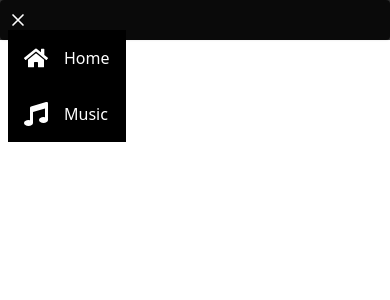
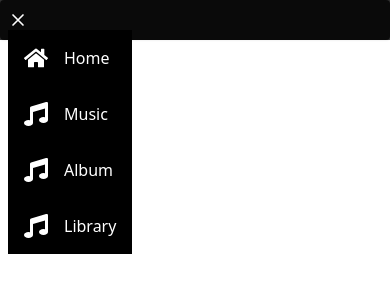
Before and after one commit to kwakyebrilliant/deyplay, a React (Create React App) app: page / in a window 390 px wide. Both pictures are taken after a click on the element 18 px from the left and 20 px from the top of the page. Shown: the top 300 px of the page. Built offline with nearby package versions, Linux system fonts and the light colour scheme.

Commit message:
partial navbar updates

```diff
--- a/src/component/Partials/PartialNavbar.js
+++ b/src/component/Partials/PartialNavbar.js
@@ -1,6 +1,6 @@
 import React, { useState } from 'react'
 
-import { FaHome, FaMusic } from 'react-icons/fa'
+import { FaHome, FaMusic, FaRegFolder, FaHeart } from 'react-icons/fa'
 
 import { MenuIcon, XIcon } from '@heroicons/react/outline';
 import { Link } from 'react-router-dom';
@@ -27,6 +27,8 @@ const PartialNavbar = () => {
             <ul className={!nav ? 'hidden' : 'absolute bg-black w-fit'}>
                 <li className='border-zinc-900 w-fit text-white'><Link to="/" className='flex' onClick={handleClose}><FaHome className='text-2xl mr-4' />Home</Link></li>
                 <li className='border-zinc-900 w-fit text-white'><Link to="/music" className='flex' onClick={handleClose}><FaMusic className='text-2xl mr-4' />Music</Link></li>
+                <li className='border-zinc-900 w-fit text-white'><Link to="/album" className='flex' onClick={handleClose}><FaMusic className='text-2xl mr-4' />Album</Link></li>
+                <li className='border-zinc-900 w-fit text-white'><Link to="/library" className='flex' onClick={handleClose}><FaMusic className='text-2xl mr-4' />Library</Link></li>
             </ul>
 
             </div>
```
